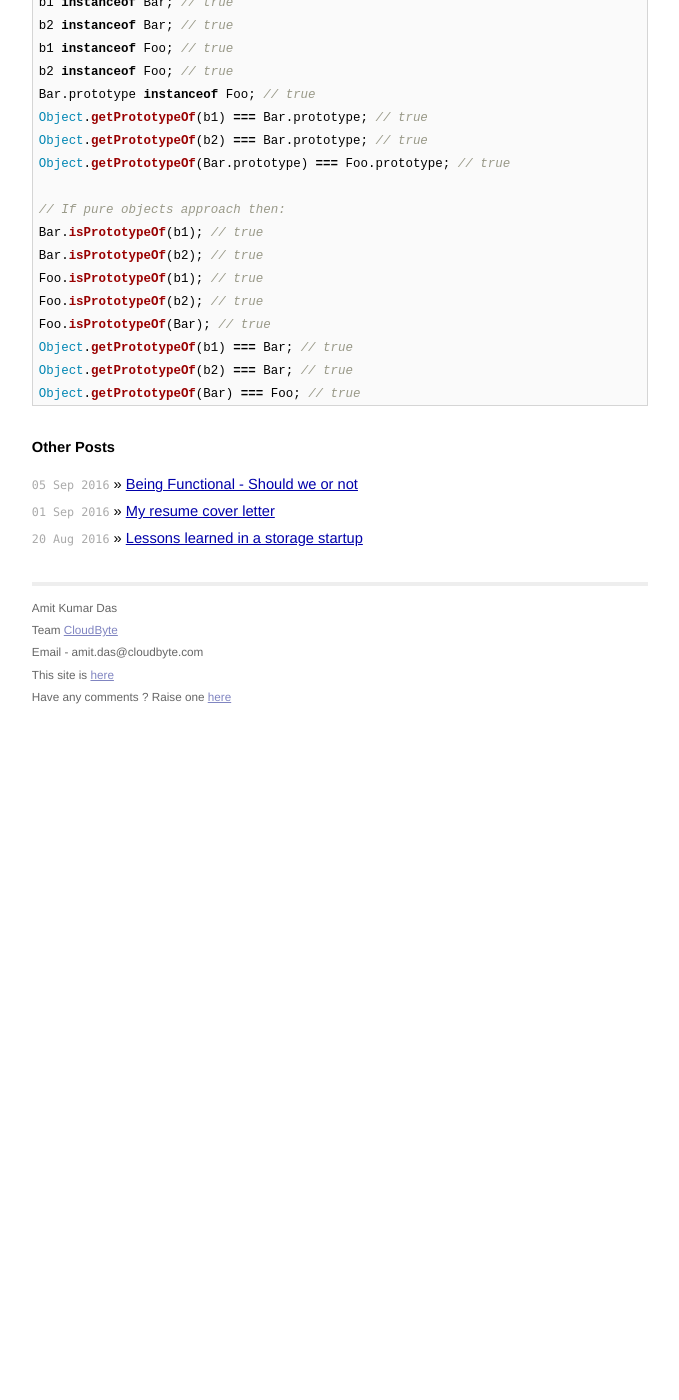
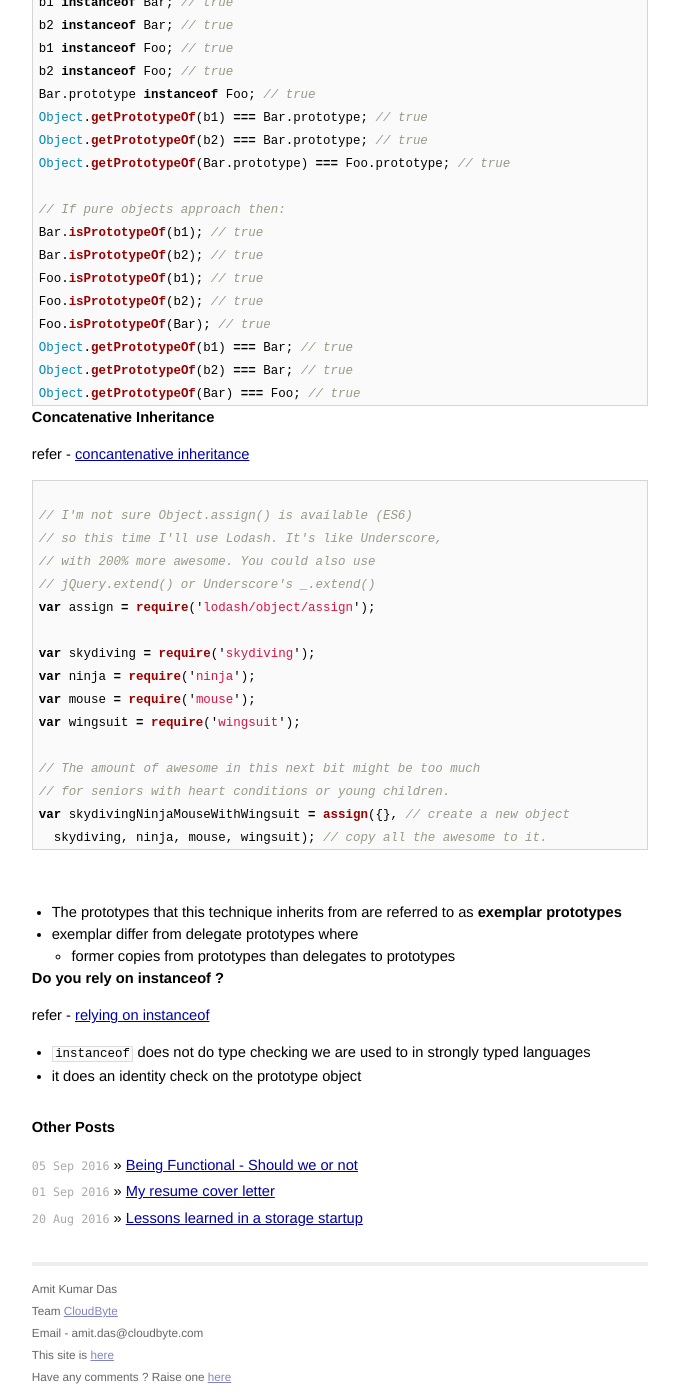
Before and after one commit to AmitKumarDas/amitkumardas.github.io, a Jekyll site: the page built from _posts/2016-09-04-learn-js-a-curated-list.md, in a window 1280 px wide and 1400 px high, scrolled down 3108 px. Shown: the whole window, without its empty margins (300-979 px from the left). Built offline with Jekyll 4.4.1, drawn with Linux system fonts in a browser that asks for light colours; before the commit the page ends 3827 px from its top, so only the background shows below that.

Commit message:
Update 2016-09-04-learn-js-a-curated-list.md

````diff
--- a/_posts/2016-09-04-learn-js-a-curated-list.md
+++ b/_posts/2016-09-04-learn-js-a-curated-list.md
@@ -182,3 +182,39 @@ Object.getPrototypeOf(b1) === Bar; // true
 Object.getPrototypeOf(b2) === Bar; // true
 Object.getPrototypeOf(Bar) === Foo; // true
 ```
+
+### Concatenative Inheritance
+
+refer - [concantenative inheritance](https://medium.com/javascript-scene/common-misconceptions-about-inheritance-in-javascript-d5d9bab29b0a#.omzsiww6m)
+
+```javascript
+
+// I'm not sure Object.assign() is available (ES6)
+// so this time I'll use Lodash. It's like Underscore,
+// with 200% more awesome. You could also use
+// jQuery.extend() or Underscore's _.extend()
+var assign = require('lodash/object/assign');
+
+var skydiving = require('skydiving');
+var ninja = require('ninja');
+var mouse = require('mouse');
+var wingsuit = require('wingsuit');
+
+// The amount of awesome in this next bit might be too much
+// for seniors with heart conditions or young children.
+var skydivingNinjaMouseWithWingsuit = assign({}, // create a new object
+  skydiving, ninja, mouse, wingsuit); // copy all the awesome to it.
+```
+
+<br />
+
+- The prototypes that this technique inherits from are referred to as **exemplar prototypes**
+- exemplar differ from delegate prototypes where
+  - former copies from prototypes than delegates to prototypes
+
+### Do you rely on instanceof ?
+
+refer - [relying on instanceof](https://medium.com/javascript-scene/common-misconceptions-about-inheritance-in-javascript-d5d9bab29b0a#.omzsiww6m)
+
+- `instanceof` does not do type checking we are used to in strongly typed languages
+- it does an identity check on the prototype object
````
